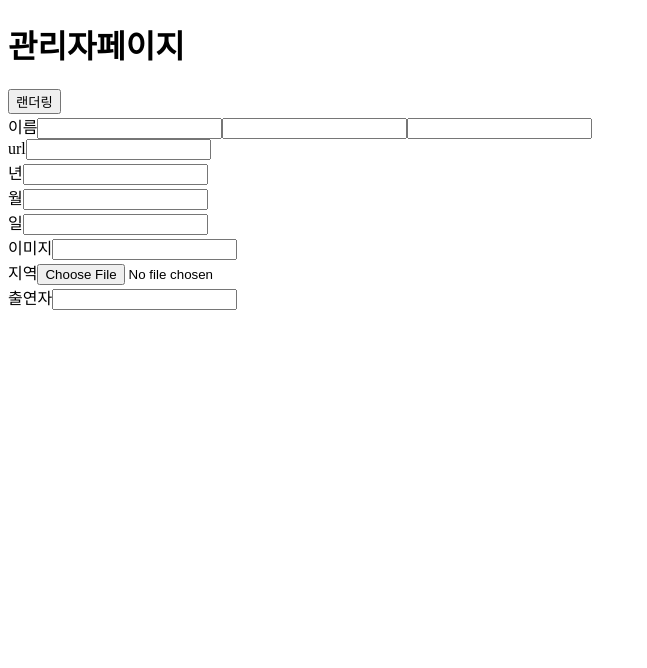
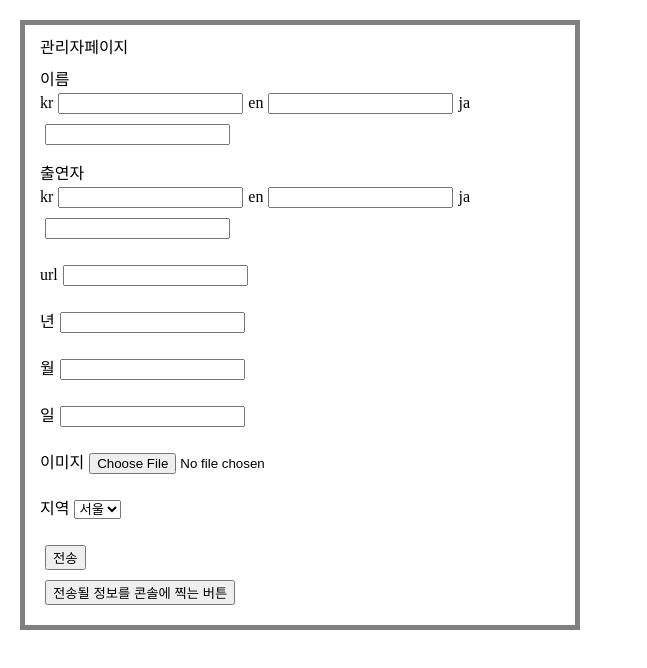
Before and after one commit to ChooHongWook/study_for_useful_Frontend, a Next.js app in the folder 1_each_state/use_props/: page / in a window 1280 px wide. Shown: the top 668 px of the page, without its empty margins (0-647 px from the left). Built offline with nearby package versions, Linux system fonts and the light colour scheme.

Commit message:
Feat: 각 input값마다 state적용 + 이미지 미리보기

```diff
--- a/1_each_state/use_props/pages/_app.tsx
+++ b/1_each_state/use_props/pages/_app.tsx
@@ -1,6 +1,6 @@
-// import '../styles/globals.css';
+import '../styles/globals.css';
 
 // This default export is required in a new `pages/_app.js` file.
-export default function MyApp({Component, pageProps}) {
+export default function MyApp({ Component, pageProps }) {
   return <Component {...pageProps} />;
 }
--- a/1_each_state/use_props/pages/index.tsx
+++ b/1_each_state/use_props/pages/index.tsx
@@ -1,75 +1,311 @@
 import {users} from '../dummys/users';
 import React, {useState, useRef} from 'react';
-// import { users } from 'dummys/users';
-
-let test = 'ddds';
-let test2 = '3333';
+import {useRouter} from 'next/router';
 
 const Home = () => {
-  const [render, setRender] = useState(false);
-  console.log('랜더링 체크');
+  const router = useRouter();
+  const [nameKr, setNameKr] = useState('');
+  const [nameEn, setNameEn] = useState('');
+  const [nameJa, setNameJa] = useState('');
+  const [actorKr, setActorKr] = useState('');
+  const [actorEn, setActorEn] = useState('');
+  const [actorJa, setActorJa] = useState('');
+  const [url, setUrl] = useState('');
+  const [year, setYear] = useState<
+    number | undefined
+  >();
+  const [month, setMonth] = useState<
+    number | undefined
+  >();
+  const [date, setDate] = useState<
+    number | undefined
+  >();
+  const [location, setLocation] =
+    useState('seoul');
+  const [imageName, setImageName] =
+    useState<any>();
+  const [imageSrc, setImageSrc] = useState<any>();
+  let submitData = {
+    nameKr,
+    nameEn,
+    nameJa,
+    actorKr,
+    actorEn,
+    actorJa,
+    url,
+    year,
+    month,
+    date,
+    location,
+    imageName,
+  };
+
   const handle = () => {};
-  const nameDataRef = useRef(null);
+  const handleSubmit = (e) => {
+    alert(
+      `A name was submitted !!:
+      ${e.target.value}
+      ${JSON.stringify(submitData)}  `,
+    );
+    router.reload();
+  };
+  const handleSubmitConsole = (e) => {
+    console.log('submitData:', submitData);
+  };
+  const handleAlertInfo = (e) => {
+    alert(
+      '전송하고싶으면 `년` 정보를 넣어주세요',
+    );
+  };
+  const encodeFileToBase64 = (fileBlob: any) => {
+    const reader = new FileReader();
+    reader?.readAsDataURL(fileBlob);
+    return new Promise<void>((resolve) => {
+      reader.onload = () => {
+        setImageSrc(reader.result);
+        resolve();
+      };
+    });
+  };
   return (
     <>
+      <div className="container">
+        {/* <form
+        onSubmit={() => {
+          return false;
+        }}
+      > */}
         <h1>관리자페이지</h1>
-
-      <button onClick={() => setRender(!render)}>랜더링</button>
-
+        <br />
         <div>
-        <label htmlFor="input_name">이름</label>
+          <label htmlFor="input_name_kr">
+            이름
+          </label>
+          <br />
+          <label htmlFor="input_name_kr">
+            kr
+          </label>
           <input
             type="text"
             id="input_name_kr"
             name="input_name"
-          onChange={e => {
-            setRender(!render);
+            value={nameKr}
+            onChange={(e) => {
+              setNameKr(e.target.value);
             }}
           />
+          <label htmlFor="input_name_en">
+            en
+          </label>
           <input
             type="text"
             id="input_name_en"
             name="input_name"
-          onChange={e => {
-            setRender(!render);
+            value={nameEn}
+            onChange={(e) => {
+              setNameEn(e.target.value);
             }}
           />
+          <label htmlFor="input_name_ja">
+            ja
+          </label>
           <input
             type="text"
-          id="input_name_jas"
+            id="input_name_ja"
             name="input_name"
-          onChange={e => {
-            setRender(!render);
+            value={nameJa}
+            onChange={(e) => {
+              setNameJa(e.target.value);
             }}
           />
         </div>
+
+        <br />
+
+        <div>
+          <label htmlFor="input_actor">
+            출연자
+          </label>
+          <br />
+          <label htmlFor="input_actor_kr">
+            kr
+          </label>
+          <input
+            type="text"
+            id="input_actor_kr"
+            name="input_actor"
+            value={actorKr}
+            onChange={(e) => {
+              setActorKr(e.target.value);
+            }}
+          />
+          <label htmlFor="input_actor_en">
+            en
+          </label>
+          <input
+            type="text"
+            id="input_actor_en"
+            name="input_actor"
+            value={actorEn}
+            onChange={(e) => {
+              setActorEn(e.target.value);
+            }}
+          />
+          <label htmlFor="input_actor_ja">
+            ja
+          </label>
+          <input
+            type="text"
+            id="input_actor_ja"
+            name="input_actor"
+            value={actorJa}
+            onChange={(e) => {
+              setActorJa(e.target.value);
+            }}
+          />
+        </div>
+
+        <br />
+
         <div>
           <label htmlFor="input_url">url</label>
-        <input type="text" id="input_url" name="input_url"></input>
+          <input
+            type="text"
+            id="input_url"
+            name="input_url"
+            value={url}
+            onChange={(e) => {
+              setUrl(e.target.value);
+            }}
+          ></input>
         </div>
+
+        <br />
+
         <div>
           <label htmlFor="input_year">년</label>
-        <input type="text" id="input_year" name="input_year"></input>
+          <input
+            type="number"
+            id="input_year"
+            name="input_year"
+            value={year}
+            onChange={(e) => {
+              setYear(parseInt(e.target.value));
+            }}
+          ></input>
         </div>
+
+        <br />
+
         <div>
           <label htmlFor="input_month">월</label>
-        <input type="text" id="input_month" name="input_month"></input>
+          <input
+            type="number"
+            id="input_month"
+            name="input_month"
+            value={month}
+            onChange={(e) => {
+              setMonth(parseInt(e.target.value));
+            }}
+          ></input>
         </div>
+
+        <br />
+
         <div>
           <label htmlFor="input_date">일</label>
-        <input type="text" id="input_date" name="input_date"></input>
+          <input
+            type="number"
+            id="input_date"
+            name="input_date"
+            value={date}
+            onChange={(e) => {
+              setDate(parseInt(e.target.value));
+            }}
+          ></input>
         </div>
+
+        <br />
+
         <div>
-        <label htmlFor="input_image">이미지</label>
-        <input type="text" id="input_image" name="input_image"></input>
+          <label htmlFor="input_image">
+            이미지
+          </label>
+          <input
+            type="file"
+            id="input_image"
+            onChange={(e) => {
+              console.log('target', e.target);
+              console.log(
+                'target.value',
+                e.target.value,
+              );
+              console.log(
+                'target.files[0].name',
+                e.target.files &&
+                  e.target.files[0].name,
+              );
+              setImageName(
+                e.target.files &&
+                  e.target.files[0].name,
+              );
+              encodeFileToBase64(
+                e.target.files &&
+                  e.target.files[0],
+              );
+            }}
+          ></input>
+          <div className="preview">
+            {imageSrc && (
+              <img
+                src={imageSrc}
+                alt="preview-img"
+              />
+            )}
           </div>
+        </div>
+
+        <br />
+
         <div>
           <label htmlFor="input_area">지역</label>
-        <input type="file" id="input_area" name="input_area"></input>
+          <select
+            id="select_area"
+            name="select_area"
+            value={location}
+            onChange={(e) =>
+              setLocation(e.target.value)
+            }
+          >
+            <option value="seoul">서울</option>
+            <option value="busan">부산</option>
+            <option value="deagu">대구</option>
+            <option value="yeosu">여수</option>
+          </select>
         </div>
-      <div>
-        <label htmlFor="input_actor">출연자</label>
-        <input type="select" id="input_actor" name="input_actor"></input>
+        <br />
+        {/* {year ? ( */}
+        {true ? (
+          <button
+            type="submit"
+            onClick={handleSubmit}
+          >
+            전송
+          </button>
+        ) : (
+          <label
+            htmlFor="input_year"
+            className="div_button"
+            onClick={handleAlertInfo}
+          >
+            전송하고싶으면 `년` 정보를 넣어주세요
+          </label>
+        )}
+        {/* </form> */}
+        <br />
+        <button onClick={handleSubmitConsole}>
+          전송될 정보를 콘솔에 찍는 버튼
+        </button>
       </div>
     </>
   );
--- a/1_each_state/use_props/styles/globals.css
+++ b/1_each_state/use_props/styles/globals.css
@@ -128,7 +128,25 @@ table {
   border-spacing: 0;
 }
 /* ---------여기부터 시작------- */
+* {
+  margin: 5px;
+}
+
 html {
   display: block;
   padding: 20px;
 }
+img {
+  max-height: 300px;
+  max-width: 400px;
+}
+
+.div_button {
+  background-color: lightblue;
+}
+
+.container {
+  max-width: 520px;
+  border: 5px solid gray;
+  padding: 15px;
+}
```
Also changed, not shown: 1_each_state/use_props/.prettierrc.json. Lines whose indentation alone changed are shown as unchanged.
